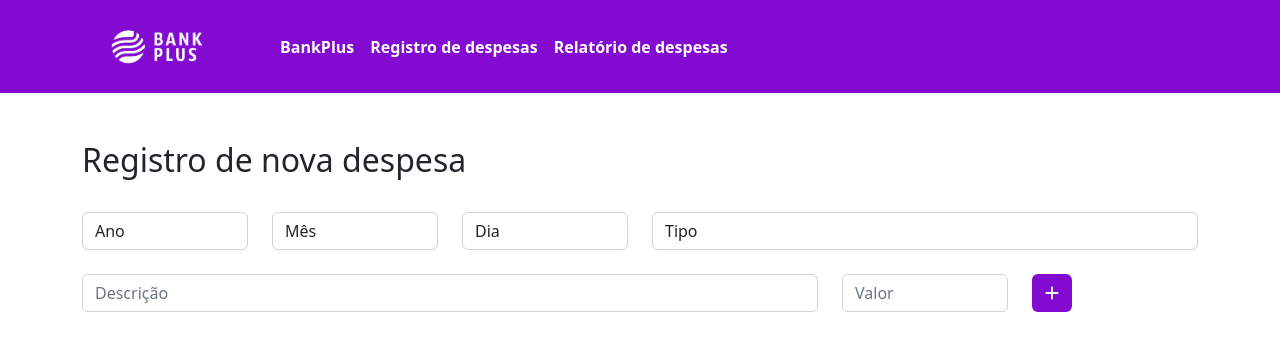
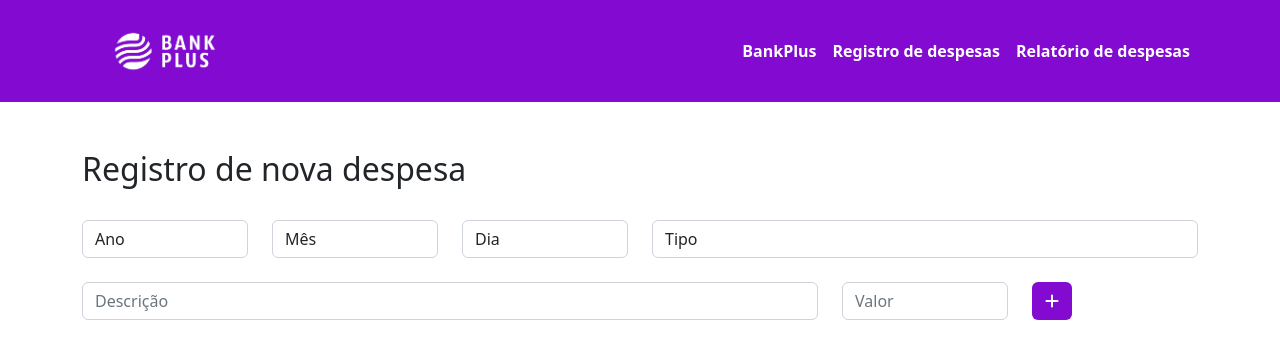
Before and after one commit to GSFigueredo/projetos, a plain HTML site: page bankPlus/despesas/index.html in a window 1280 px wide. Drawn offline with nearby package versions, Linux system fonts and the light colour scheme.

Commit message:
atualização bankPlus

```diff
--- a/bankPlus/despesas/index.html
+++ b/bankPlus/despesas/index.html
@@ -26,7 +26,7 @@
             color: rgb(0, 0, 0)
         }
 
-        .mouseCima{
+        .mouseCima {
             color: white;
             font-weight: bold;
             background-color: #820AD1;
@@ -45,26 +45,32 @@
 
             <div class="row">
                 <div class="col-2 d-flex align-items-center">
-                    <!--
-                    <span style="font-size: 40px;"><i class="fa-solid fa-hand-holding-dollar"
-                            style="color: #ffffff;"></i></span>
-                    <span>-->
-
                     <span>
-                        <a href="/bankPlus/bank/index.html"><img class="img-fluid" src="/bankPlus/bank/imagens/logo_bankPlus.png" width="150"> </a>
+                        <a href="/bankPlus/bank/index.html"><img class="img-fluid"
+                                src="/bankPlus/bank/imagens/logo_bankPlus.png" width="250"> </a>
                     </span>
                 </div>
 
-                <div class="col-10 d-flex align-items-center">
-                    <nav class="navbar navbar-expand">
-                        <ul class="navbar-nav">
-                            <li class="nav-item"> <a href="/bankPlus/bank/index.html" class="nav-link mouseCima"> BankPlus</a></li>
-                            <li class="nav-item"> <a href="index.html" class="nav-link mouseCima"> Registro de despesas</a></li>
-                            <li class="nav-item"> <a href="consulta.html" class="nav-link mouseCima"> Relatório de despesas</a></li>
-                        </ul>
+                <div class="col-10 d-flex align-items-center justify-content-end">
+                    <nav class="navbar navbar-expand-md">
+                        <div>
+
+                            <button class="navbar-toggler" data-bs-toggle="collapse" data-bs-target="#nav1">
+                                <span class="navbar-toggler-icon"> </span>
+                            </button>
+
+                            <ul class="navbar-nav collapse navbar-collapse" id="nav1">
+                                <li class="nav-item"> <a href="/bankPlus/bank/index.html" class="nav-link mouseCima">
+                                        BankPlus</a></li>
+                                <li class="nav-item"> <a href="index.html" class="nav-link mouseCima"> Registro de
+                                        despesas</a></li>
+                                <li class="nav-item"> <a href="consulta.html" class="nav-link mouseCima"> Relatório de
+                                        despesas</a></li>
+                            </ul>
                     </nav>
                 </div>
             </div>
+        </div>
         </div>
     </header>
 
@@ -75,7 +81,7 @@
             <h2> Registro de nova despesa</h2>
             <br>
             <div class="row">
-                <div class="col-2">
+                <div class="col-md-2 col-sm-12">
                     <select id="ano" class="form-control">
                         <option value="">Ano</option>
                         <option value="2023">2023</option>
@@ -87,7 +93,7 @@
                     </select>
                 </div>
 
-                <div class="col-2">
+                <div class="col-md-2 col-sm-12">
                     <select id="mes" class="form-control">
                         <option value="">Mês</option>
                         <option value="01">01</option>
@@ -105,7 +111,7 @@
                     </select>
                 </div>
 
-                <div class="col-2">
+                <div class="col-md-2 col-sm-12">
                     <select id="dia" class="form-control">
                         <option value="">Dia</option>
                         <option value="01">01</option>
@@ -142,7 +148,7 @@
                     </select>
                 </div>
 
-                <div class="col-6">
+                <div class="col-md-6">
                     <select id="tipo" class="form-control">
                         <option value="">Tipo</option>
                         <option value="contas"> Contas</option>
@@ -164,7 +170,8 @@
                 </div>
 
                 <div class="col-2">
-                    <button style="background-color: #820AD1;" class="btn mouseCima" onclick="cadastrarDespesas(), capturarValores()">
+                    <button style="background-color: #820AD1;" class="btn mouseCima"
+                        onclick="cadastrarDespesas(), capturarValores()">
                         <span><i class="fa-solid fa-plus"></i></span>
                     </button>
                 </div>
```
Also changed, not shown: bankPlus/bank/cadastro.html (+6 -4 lines).
